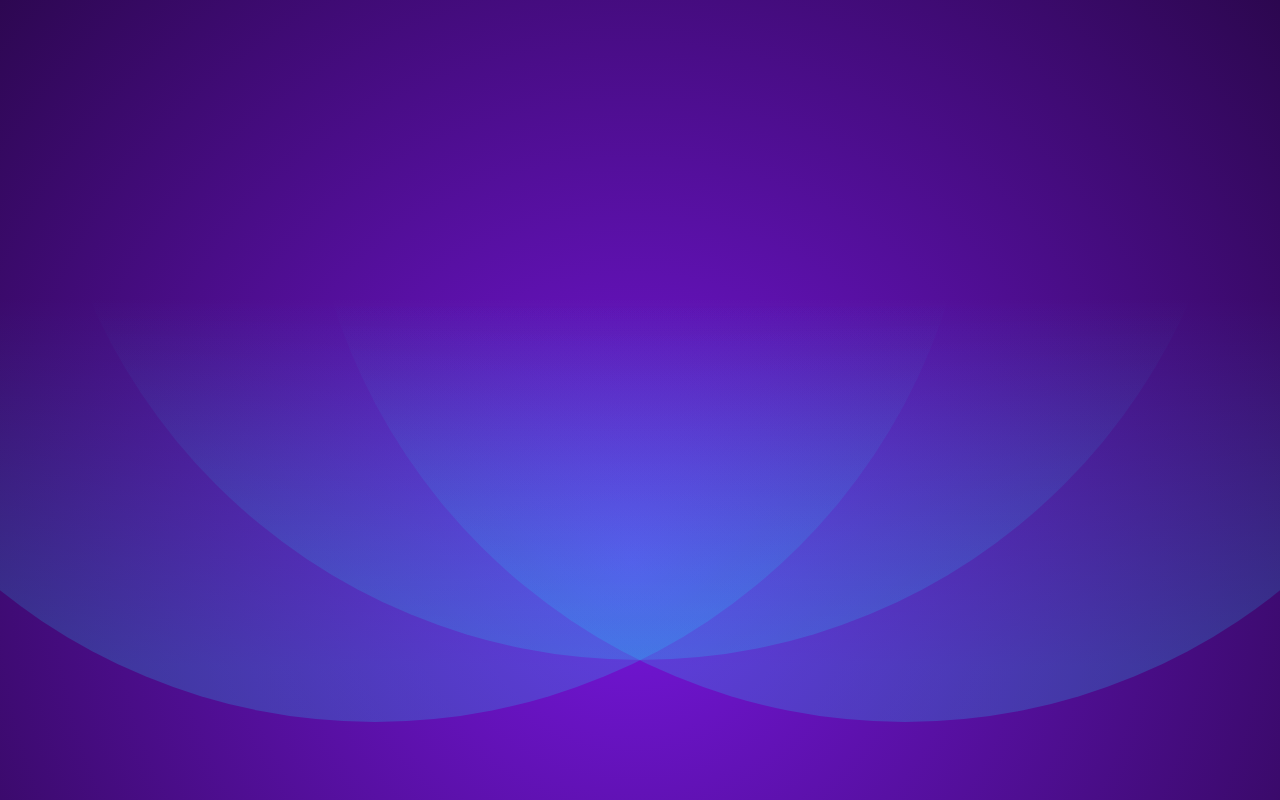
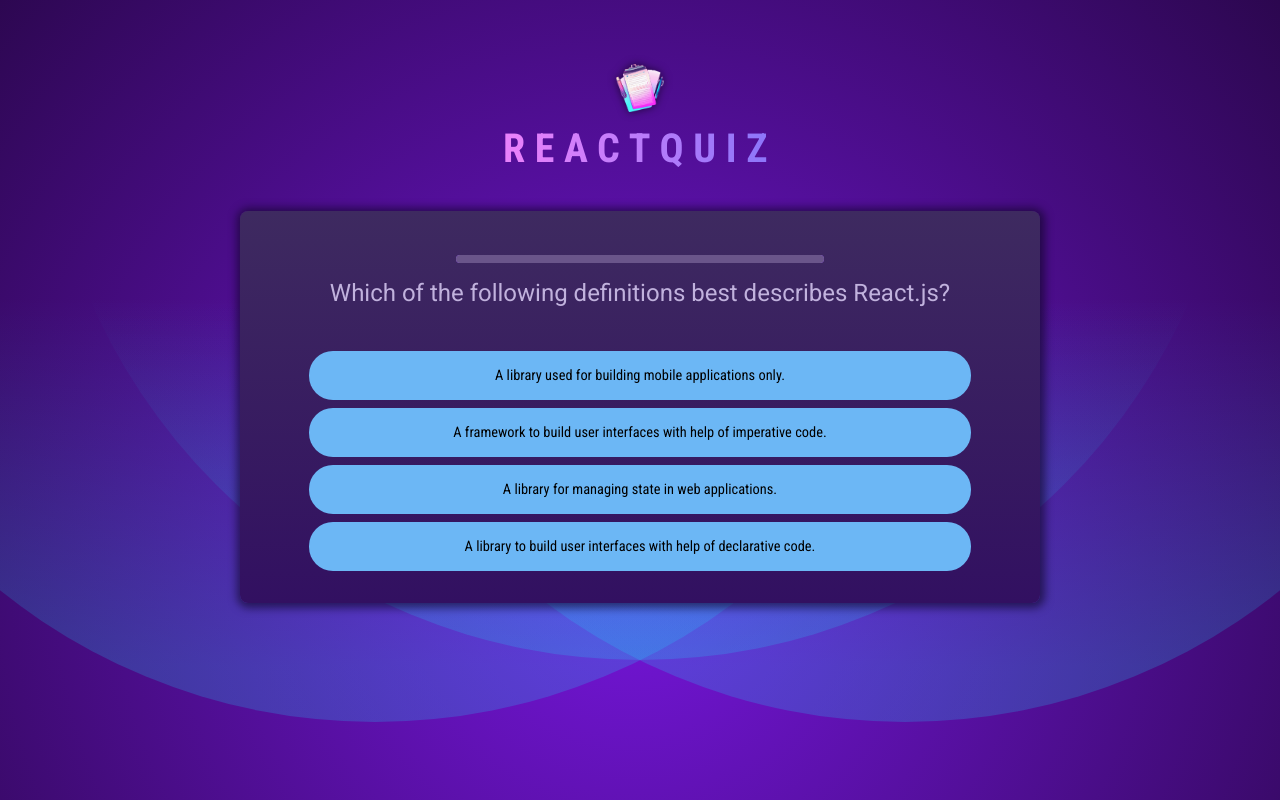
Before and after one commit to wostrau/my-react-quiz-app, a React (Vite) app: page / in a window 1280 px wide. Built offline with nearby package versions, Linux system fonts and the light colour scheme.

Commit message:
added Header, QuestionTimer, Quiz compomemts

```diff
--- a/src/App.jsx
+++ b/src/App.jsx
@@ -1,3 +1,15 @@
-function App() {}
+import Header from './components/Header';
+import Quiz from './components/Quiz';
+
+function App() {
+  return (
+    <>
+      <Header />
+      <main>
+        <Quiz />
+      </main>
+    </>
+  );
+}
 
 export default App;
--- /dev/null
+++ b/src/components/Header.jsx
@@ -0,0 +1,13 @@
+import logoImg from '../assets/quiz-logo.png';
+
+export default function Header() {
+  return (
+    <header>
+      <img
+        src={logoImg}
+        alt='Quiz logo'
+      />
+      <h1>ReactQuiz</h1>
+    </header>
+  );
+}
--- /dev/null
+++ b/src/components/QuestionTimer.jsx
@@ -0,0 +1,23 @@
+import { useEffect, useState } from 'react';
+
+export default function QuestionTimer({ timeout, onTimeout }) {
+  const [remainingTime, setRemainingTime] = useState(timeout);
+
+  useEffect(() => {
+    setTimeout(onTimeout, timeout);
+  }, [timeout, onTimeout]);
+
+  useEffect(() => {
+    setInterval(() => {
+      setRemainingTime((prevRemainingTime) => prevRemainingTime - 100);
+    }, 100);
+  }, []);
+
+  return (
+    <progress
+      id='question-time'
+      max={timeout}
+      value={remainingTime}
+    />
+  );
+}
--- /dev/null
+++ b/src/components/Quiz.jsx
@@ -0,0 +1,60 @@
+import { useCallback, useState } from 'react';
+
+import QuestionTimer from './QuestionTimer';
+import QUESTIONS from '../questions';
+import quizCompleteImg from '../assets/quiz-complete.png';
+
+export default function Quiz() {
+  const [userAnswers, setUserAnswers] = useState([]);
+
+  const activeQuestionIndex = userAnswers.length;
+  const quizIsComplete = activeQuestionIndex === QUESTIONS.length;
+
+  const handleSelectAnswer = useCallback((selectedAnswer) => {
+    setUserAnswers((prevAnswers) => [...prevAnswers, selectedAnswer]);
+  }, []);
+
+  const handleSkipAnswer = useCallback(
+    () => handleSelectAnswer(null),
+    [handleSelectAnswer]
+  );
+
+  if (quizIsComplete) {
+    return (
+      <div id='summary'>
+        <h2>Quiz Completed!</h2>
+        <img
+          src={quizCompleteImg}
+          alt='Trophy icon'
+        />
+      </div>
+    );
+  }
+
+  const shuffledAnswers = [...QUESTIONS[activeQuestionIndex].answers];
+  shuffledAnswers.sort(() => Math.random() - 0.5);
+
+  return (
+    <div id='quiz'>
+      <div id='question'>
+        <QuestionTimer
+          timeout={10000}
+          onTimeout={handleSkipAnswer}
+        />
+        <h2>{QUESTIONS[activeQuestionIndex].text}</h2>
+        <ul id='answers'>
+          {shuffledAnswers.map((answer) => (
+            <li
+              key={answer}
+              className='answer'
+            >
+              <button onClick={() => handleSelectAnswer(answer)}>
+                {answer}
+              </button>
+            </li>
+          ))}
+        </ul>
+      </div>
+    </div>
+  );
+}
--- /dev/null
+++ b/src/questions.js
@@ -0,0 +1,72 @@
+export default [
+  {
+    id: 'q1',
+    text: 'Which of the following definitions best describes React.js?',
+    answers: [
+      'A library to build user interfaces with help of declarative code.',
+      'A library for managing state in web applications.',
+      'A framework to build user interfaces with help of imperative code.',
+      'A library used for building mobile applications only.',
+    ],
+  },
+  {
+    id: 'q2',
+    text: 'What purpose do React hooks serve?',
+    answers: [
+      'Enabling the use of state and other React features in functional components.',
+      'Creating responsive layouts in React applications.',
+      'Handling errors within the application.',
+      'Part of the Redux library for managing global state.',
+    ],
+  },
+  {
+    id: 'q3',
+    text: 'Can you identify what JSX is?',
+    answers: [
+      'A JavaScript extension that adds HTML-like syntax to JavaScript.',
+      'A JavaScript library for building dynamic user interfaces.',
+      'A specific HTML version that was explicitly created for React.',
+      'A tool for making HTTP requests in a React application.',
+    ],
+  },
+  {
+    id: 'q4',
+    text: 'What is the most common way to create a component in React?',
+    answers: [
+      'By defining a JavaScript function that returns a renderable value.',
+      'By defining a custom HTML tag in JavaScript.',
+      'By creating a file with a .jsx extension.',
+      'By using the "new" keyword followed by the component name.',
+    ],
+  },
+  {
+    id: 'q5',
+    text: 'What does the term "React state" imply?',
+    answers: [
+      'An object in a component that holds values and may cause the component to render on change.',
+      'The lifecycle phase a React component is in.',
+      'The overall status of a React application, including all props and components.',
+      'A library for managing global state in React applications.',
+    ],
+  },
+  {
+    id: 'q6',
+    text: 'How do you typically render list content in React apps?',
+    answers: [
+      'By using the map() method to iterate over an array of data and returning JSX.',
+      'By using the for() loop to iterate over an array of data and returning JSX.',
+      'By using the forEach() method to iterate over an array of data and returning JSX.',
+      'By using the loop() method to iterate over an array of data and returning JSX.',
+    ],
+  },
+  {
+    id: 'q7',
+    text: 'Which approach can NOT be used to render content conditionally?',
+    answers: [
+      'Using a the #if template syntax.',
+      'Using a ternary operator.',
+      'Using the && operator.',
+      'Using an if-else statement.',
+    ],
+  },
+];
```
